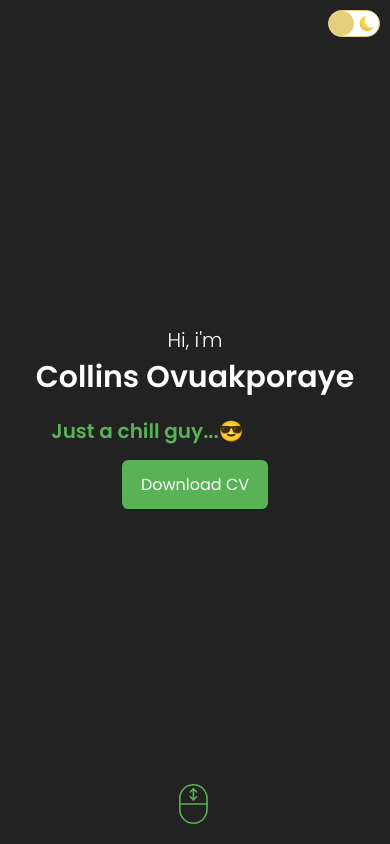
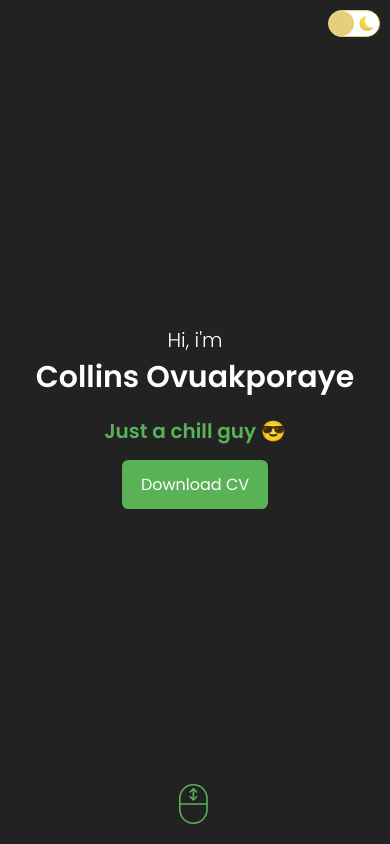
Before and after one commit to Codexgrey/Portfolio, a React (Create React App) app: page / in a window 390 px wide. Shown: the top 844 px of the page. Built offline with nearby package versions, Linux system fonts and the light colour scheme.

Commit message:
fix: intro wrapper slide text alignment at max-width 480px

```diff
--- a/src/components/intro/Intro.jsx
+++ b/src/components/intro/Intro.jsx
@@ -18,7 +18,7 @@ const Intro = () => {
                         <div className="i-title-item">Computer Engineer</div>
                         <div className="i-title-item">Full Stack Engineer</div>
                         <div className="i-title-item">Whatever gets the job done!</div>
-                        <div className="i-title-item">Just a chill guy...😎</div>
+                        <div className="i-title-item">Just a chill guy 😎</div>
                     </div>
                 </div>
 
--- a/src/components/intro/intro.css
+++ b/src/components/intro/intro.css
@@ -152,6 +152,7 @@
 
     .i-title-item {
       font-size: 20px;
+      justify-self: center;
     }
 
     .cv {
```
